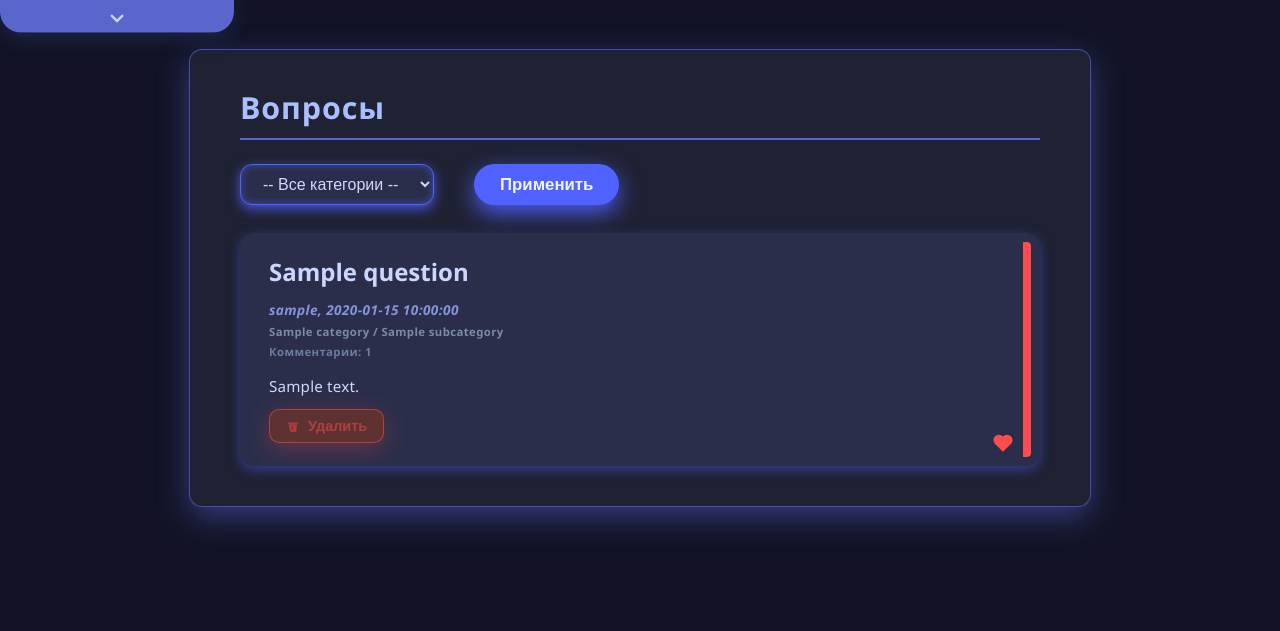
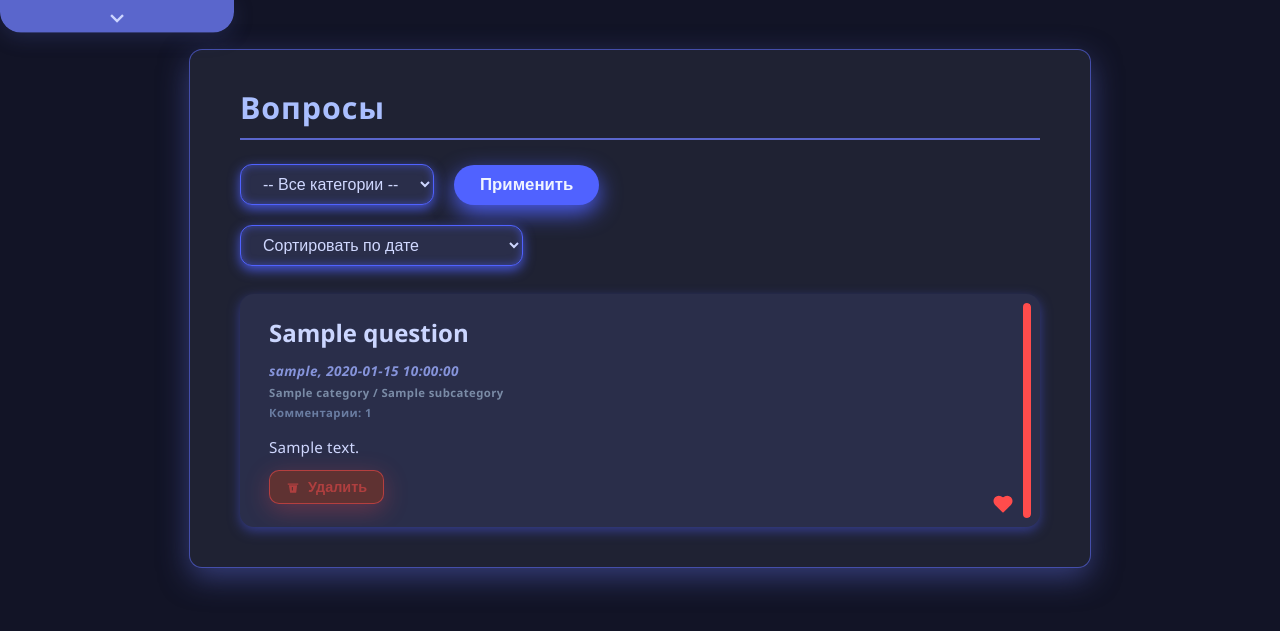
Before and after one commit to Denis24-sdk/blog-platform, a PHP site: page /questions.php in a window 1280 px wide. Shown: the top 631 px of the page. Run offline with PHP 8.4, Linux system fonts and the light colour scheme; the visitor is signed in with stand-in values (Sample User, id 1); tables that the repository leaves empty or names only in its code hold one stand-in row (values such as "Sample post").

Commit message:
Сортировка на форуме

```diff
--- a/public/questions.php
+++ b/public/questions.php
@@ -10,6 +10,7 @@ $userId = $_SESSION['user_id'];
 
 $selectedCategory = isset($_GET['category']) ? (int) $_GET['category'] : null;
 $selectedSubcategory = isset($_GET['subcategory']) ? (int) $_GET['subcategory'] : null;
+$sort = isset($_GET['sort']) && in_array($_GET['sort'], ['date', 'popularity']) ? $_GET['sort'] : 'date';
 
 $categoriesStmt = $pdo->query("SELECT id, name FROM categories ORDER BY name");
 $categories = $categoriesStmt->fetchAll(PDO::FETCH_ASSOC);
@@ -38,6 +39,12 @@ if ($totalUsers === 0) {
   $totalUsers = 1; // чтобы избежать деления на 0
 }
 
+// Определяем порядок сортировки
+$orderBy = 'q.created_at DESC';
+if ($sort === 'popularity') {
+  $orderBy = 'likes_count DESC, q.created_at DESC';
+}
+
 $sql = "
   SELECT q.id, q.title, q.body, q.created_at, q.user_id, u.username,
          c.name AS category_name, s.name AS subcategory_name,
@@ -49,7 +56,7 @@ $sql = "
   JOIN categories c ON q.category_id = c.id
   LEFT JOIN subcategories s ON q.subcategory_id = s.id
   $whereSql
-  ORDER BY q.created_at DESC
+  ORDER BY $orderBy
 ";
 
 $params[':user_id'] = $userId;
@@ -67,7 +74,6 @@ $questions = $stmt->fetchAll(PDO::FETCH_ASSOC);
   <meta name="viewport" content="width=device-width, initial-scale=1" />
   <title>Рекомендации - Форум</title>
   <link rel="stylesheet" href="styles/questions.css" />
-
 </head>
 
 <body>
@@ -77,7 +83,8 @@ $questions = $stmt->fetchAll(PDO::FETCH_ASSOC);
     <h2 style="margin-top: -0.4rem;">Вопросы</h2>
 
     <form method="GET" class="filters" id="filtersForm">
-      <div class="filters-row">
+
+      <div class="filters-row top-row">
         <select name="category" id="category" autocomplete="off">
           <option value="">-- Все категории --</option>
           <?php foreach ($categories as $cat): ?>
@@ -86,16 +93,23 @@ $questions = $stmt->fetchAll(PDO::FETCH_ASSOC);
             </option>
           <?php endforeach; ?>
         </select>
-      </div>
 
-      <div class="filters-row">
         <select name="subcategory" id="subcategory" autocomplete="off" style="display:none;">
           <option value="">-- Все подкатегории --</option>
         </select>
+
+        <button type="submit" class="btn-compleat-filters">Применить</button>
       </div>
 
-      <button type="submit" class="btn-compleat-filters">Применить</button>
+      <div class="filters-row sort-row">
+        <select name="sort" id="sort" autocomplete="off">
+          <option value="date" <?= $sort === 'date' ? 'selected' : '' ?>>Сортировать по дате</option>
+          <option value="popularity" <?= $sort === 'popularity' ? 'selected' : '' ?>>Сортировать по популярности</option>
+        </select>
+      </div>
+
     </form>
+
 
     <?php if (empty($questions)): ?>
       <p>Пока нет вопросов. Будьте первым!</p>
@@ -148,8 +162,6 @@ $questions = $stmt->fetchAll(PDO::FETCH_ASSOC);
               </svg>
             </button>
           </div>
-
-
         <?php endforeach; ?>
       </div>
     <?php endif; ?>
@@ -253,7 +265,6 @@ $questions = $stmt->fetchAll(PDO::FETCH_ASSOC);
         }
       });
     });
-
   </script>
 </body>
 
--- a/public/styles/questions.css
+++ b/public/styles/questions.css
@@ -36,7 +36,8 @@ body {
   text-shadow: none;
 }
 
-/* Фильтры */
+
+
 .filters {
   margin-bottom: 28px;
   display: flex;
@@ -45,13 +46,23 @@ body {
   justify-content: flex-start;
 }
 
-.filters-row {
+/* Первая строка с двумя фильтрами и кнопкой */
+.filters-row.top-row {
   display: flex;
   gap: 20px;
   align-items: center;
-  flex-wrap: wrap;
+  flex-wrap: nowrap; /* чтобы не переносились */
+  width: 100%;
 }
 
+/* Вторая строка — сортировка */
+.filters-row.sort-row {
+  width: 100%;
+  display: flex;
+  justify-content: flex-start;
+}
+
+/* Стили для select остаются без изменений */
 .filters select {
   padding: 10px 18px;
   border-radius: 12px;
@@ -91,7 +102,10 @@ body {
     0 8px 22px rgba(80, 98, 255, 0.9);
   transition: background-color 0.3s ease, box-shadow 0.3s ease, transform 0.2s ease;
   user-select: none;
+  white-space: nowrap; /* чтобы кнопка не переносилась */
 }
+
+
 
 .btn-compleat-filters:hover,
 .btn-compleat-filters:focus {
@@ -296,8 +310,8 @@ body {
   right: 8px;
   width: 8px;
   height: calc(100% - 16px);
-  background: #444;
-  border-radius: 0 4px 4px 0;
+  background: #1f223382;
+  border-radius: 10px;
   overflow: hidden;
   z-index: 5;
   cursor: default;
```
